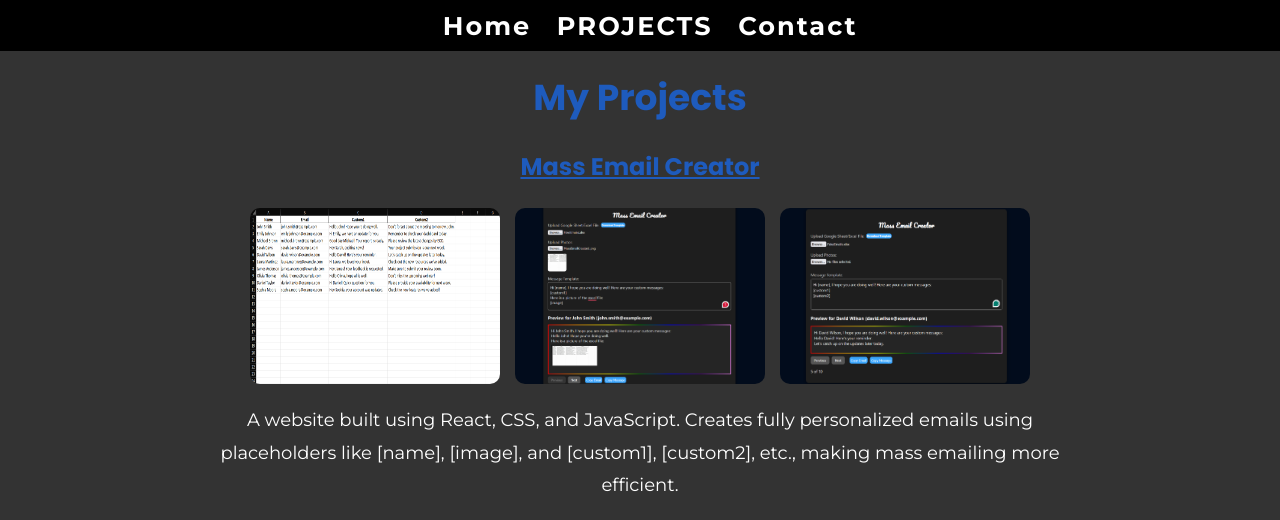
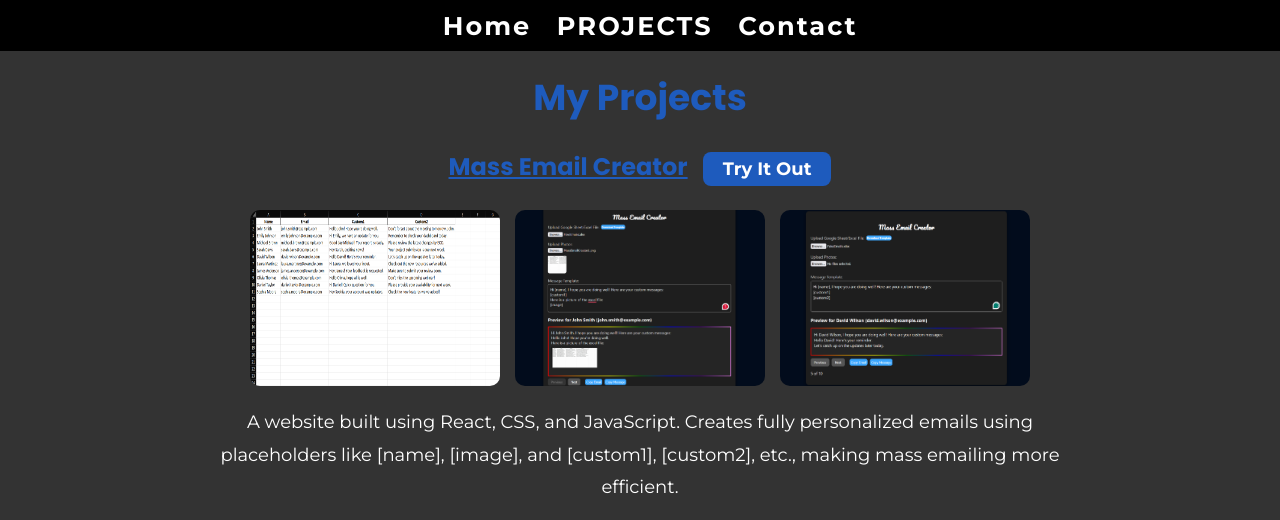
Before and after one commit to RowanRuf/RowanRufPortfolio, a plain HTML site: page projects.html in a window 1280 px wide. Shown: the top 520 px of the page. Drawn offline with Linux system fonts and the light colour scheme.

Commit message:
added website link button

```diff
--- a/projects.html
+++ b/projects.html
@@ -22,14 +22,17 @@
     <section class="projects">
         <div class="project">
             <!-- Mass Email Creator -->
-            <h3><a href="https://github.com/RowanRuf/MassEmailCreator" target="_blank">Mass Email Creator</a></h3>
+            <h3><a href="https://github.com/RowanRuf/MassEmailCreator" target="_blank">Mass Email Creator</a>
+                <a href="https://rowanruf.github.io/MassEmailCreator/" target="_blank">
+                    <button class="project-button">Try It Out</button>
+                </a>
+            </h3>
             <div class="project-images">
                 <img src="images/MassEmailCreator1.png" alt="Mass Email Creator Screenshot 1">
                 <img src="images/MassEmailCreator2.png" alt="Mass Email Creator Screenshot 2">
                 <img src="images/MassEmailCreator3.png" alt="Mass Email Creator Screenshot 3">
             </div>
             <p>A website built using React, CSS, and JavaScript. Creates fully personalized emails using placeholders like [name], [image], and [custom1], [custom2], etc., making mass emailing more efficient.</p>
-
             <h3><a href="https://github.com/RowanRuf/Think_Fast" target="_blank">Think Fast (VR Game)</a></h3>
             <div class="project-images">
                 <img src="images/VRGame2.PNG" alt="VR Image 1 Couldn't Load">
--- a/styles.css
+++ b/styles.css
@@ -190,6 +190,25 @@ section p {
     box-shadow: 0 4px 20px rgba(49, 142, 255, 0.5);
 }
 
+.project-button {
+    background-color: #1e5bbd;
+    color: white;
+    font-family: 'Montserrat', sans-serif;
+    font-weight: bold;
+    font-size: 18px;
+    padding: 6px 20px;
+    border: none;
+    border-radius: 8px;
+    cursor: pointer;
+    margin-left: 10px;
+    transition: background-color 0.3s ease, transform 0.2s ease;
+}
+
+.project-button:hover {
+    background-color: lightskyblue;
+    transform: scale(1.05);
+}
+
 .project h3 {
     font-family: 'Poppins', sans-serif;
     color: #1e5bbd;
```
